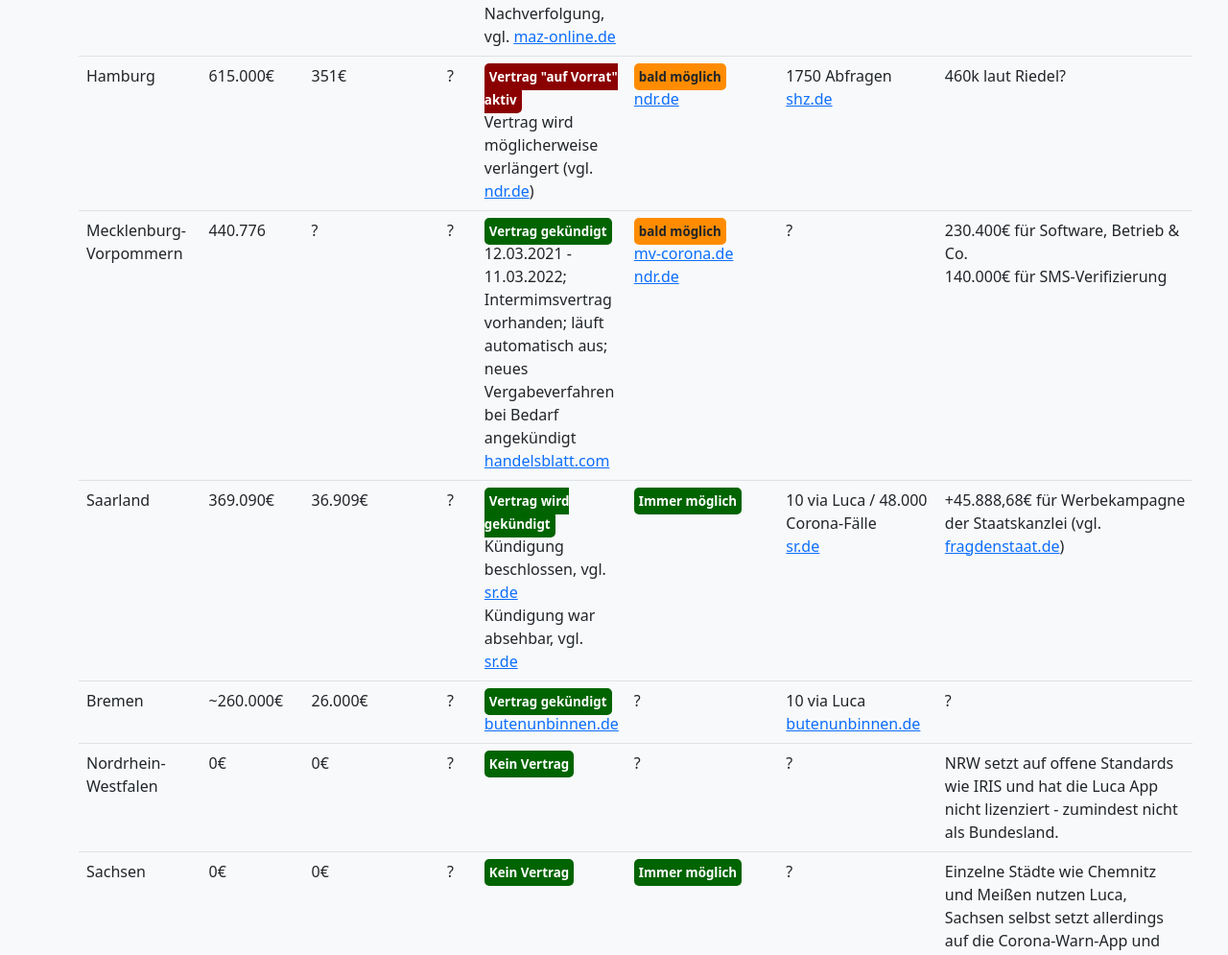
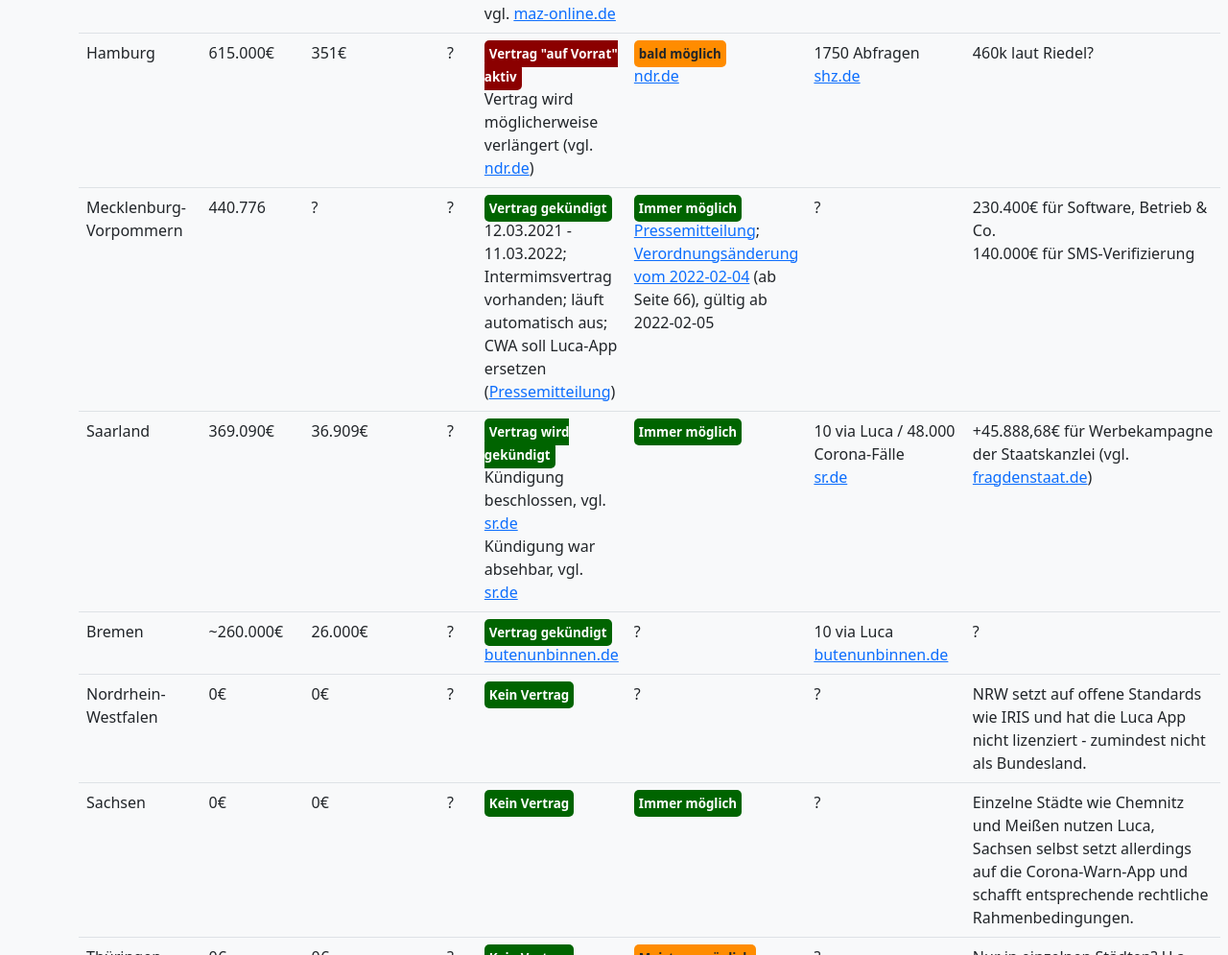
Before and after one commit to wasserbombe/lucafail, a plain HTML site: page index.html in a window 1280 px wide. Shown: the part 7150-8145 px from the top of the page at 96% size. Drawn offline with Linux system fonts and the light colour scheme.

Commit message:
add MV+cwa

```diff
--- a/index.html
+++ b/index.html
@@ -277,13 +277,13 @@
                             <td>?</td>
                             <td>
                                 <span class="badge-anonym badge-anonym-immer">Vertrag gekündigt</span><br>
-                                12.03.2021 - 11.03.2022; Intermimsvertrag vorhanden; läuft automatisch aus; neues Vergabeverfahren bei Bedarf angekündigt<br>
-                                <a href="https://www.handelsblatt.com/inside/digital_health/culture4life-fehlender-wettbewerb-neue-regeln-zwei-bundeslaender-kuendigen-vertrag-fuer-luca-app/27969000.html?ticket=ST-2440977-vlXNvyd7lnYdidjRG93t-ap3" target="_blank">handelsblatt.com</a>
+                                12.03.2021 - 11.03.2022; Intermimsvertrag vorhanden; läuft automatisch aus;<br>
+                                CWA soll Luca-App ersetzen (<a href="https://www.regierung-mv.de/Aktuell/?id=177710&processor=processor.sa.pressemitteilung" target="_blank">Pressemitteilung</a>)
                             </td>
                             <td>
-                                <span class="badge-anonym badge-anonym-meist">bald möglich</span><br>
-                                <a href="https://www.mv-corona.de/sites/default/files/2022-01/2022_01_12_CoronaVV_MV_6.pdf" target="_blank">mv-corona.de</a><br>
-                                <a href="https://www.ndr.de/nachrichten/mecklenburg-vorpommern/MV-steigt-Mitte-Maerz-bei-der-Luca-App-aus,coronavirus6430.html" target="_blank">ndr.de</a>
+                                <span class="badge-anonym badge-anonym-immer">Immer möglich</span><br>
+                                <a href="https://www.regierung-mv.de/Aktuell/?id=177710&processor=processor.sa.pressemitteilung" target="_blank">Pressemitteilung</a>;<br>
+                                <a href="https://www.regierung-mv.de/static/Regierungsportal/Justizministerium/Inhalte/Rechtliches/GVOBI.M-V/letzte%20AK_GVO_7_22.pdf" target="_blank">Verordnungsänderung vom 2022-02-04</a> (ab Seite 66), gültig ab 2022-02-05<br>
                             </td>
                             <td>?</td>
                             <td>
```
